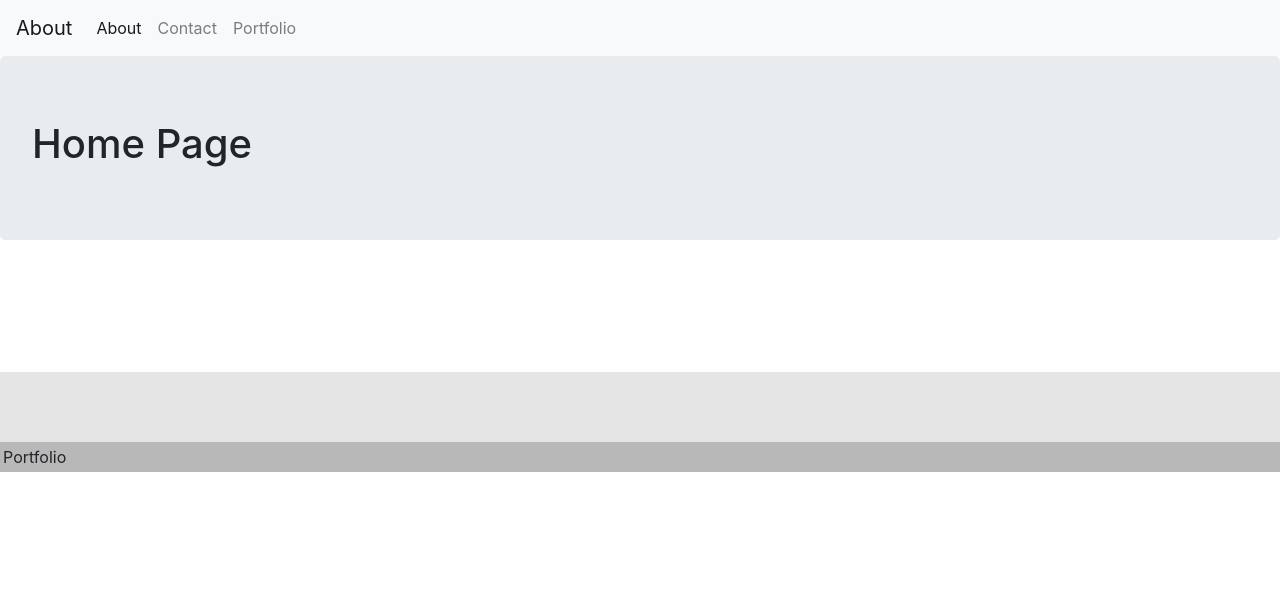
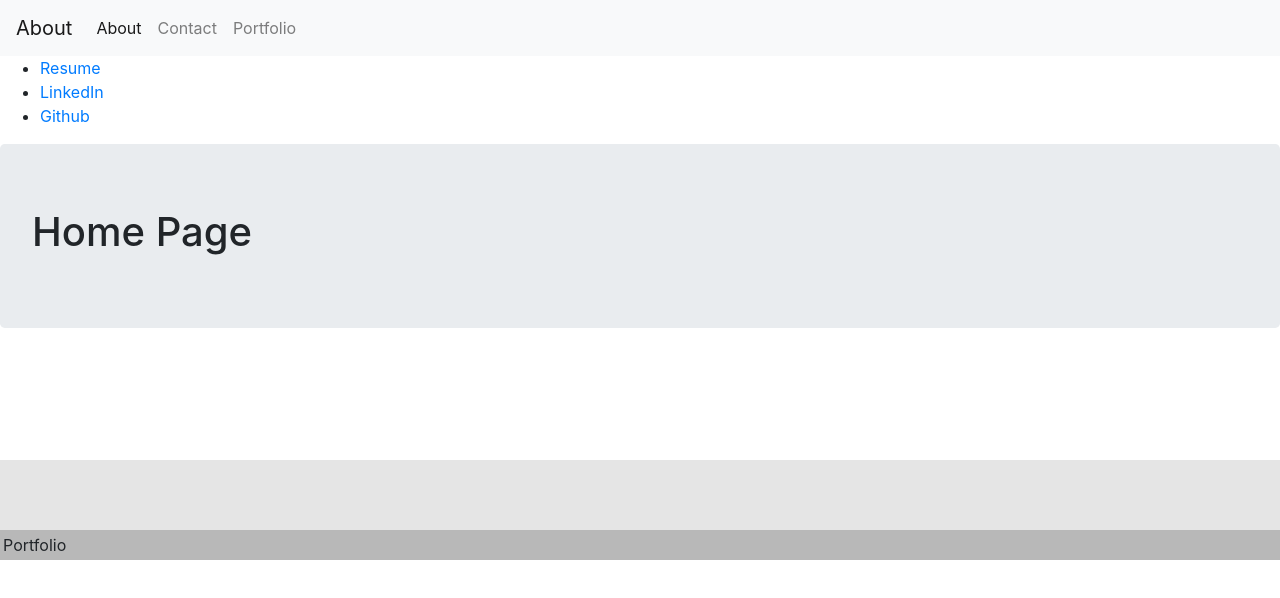
Before and after one commit to groberts31/React-Portfolio, a React (Create React App) app in the folder portfolio/: page / in a window 1280 px wide. Shown: the top 598 px of the page. Built offline with nearby package versions, Linux system fonts and the light colour scheme.

Commit message:
added Links folder and added index.js and style.css and imported to app.js

```diff
--- a/portfolio/src/App.js
+++ b/portfolio/src/App.js
@@ -6,6 +6,8 @@ import About from "./pages/About";
 import Navbar from "./components/Navbar";
 import Footer from "./components/Footer";
 import Wrapper from "./components/Wrapper";
+import Links from "./components/Links";
+
 
 function App() {
   return (
@@ -13,6 +15,7 @@ function App() {
       <div>
         <Navbar />
         <Wrapper>
+        <Links />
           <Route exact path="/" component={About} />
           <Route exact path="/contact" component={Contact} />
           <Route exact path="/portfolio" component={Portfolio} />
--- /dev/null
+++ b/portfolio/src/components/Links/index.js
@@ -0,0 +1,18 @@
+import React from "react";
+import { Link } from "react-router-dom";
+import "./style.css";
+
+function Links() {
+    return (
+        <div className="sourceLink">
+            <ul className="sources">
+            <li><Link to="">Resume</Link></li>
+            {/* remember to change location of resume */}
+            <li><Link to="">LinkedIn</Link></li>
+            <li><Link to="">Github</Link></li>
+            </ul>
+        </div>
+    )
+}
+
+export default Links;
```
Also changed, not shown: portfolio/src/components/Links/style.css (added).
